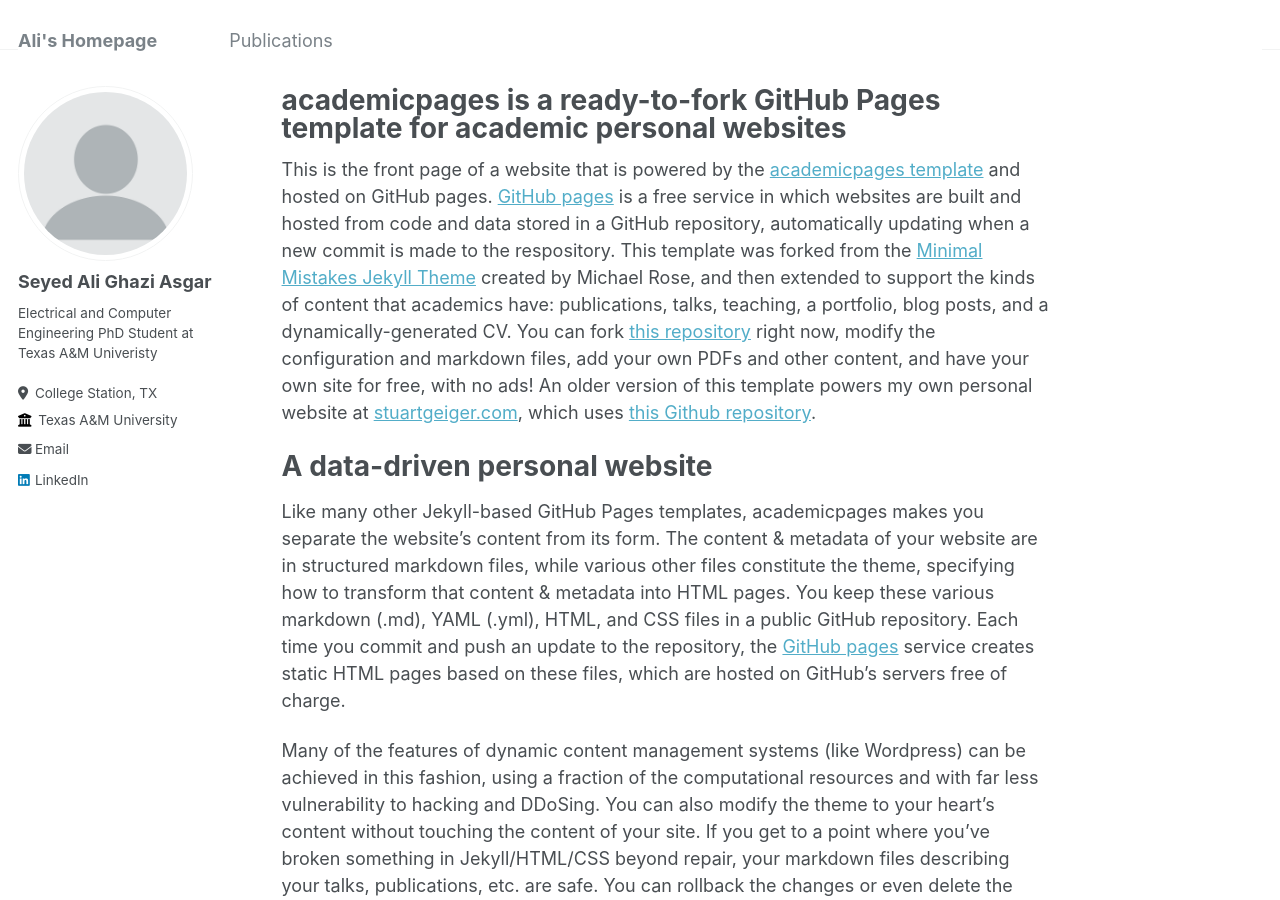
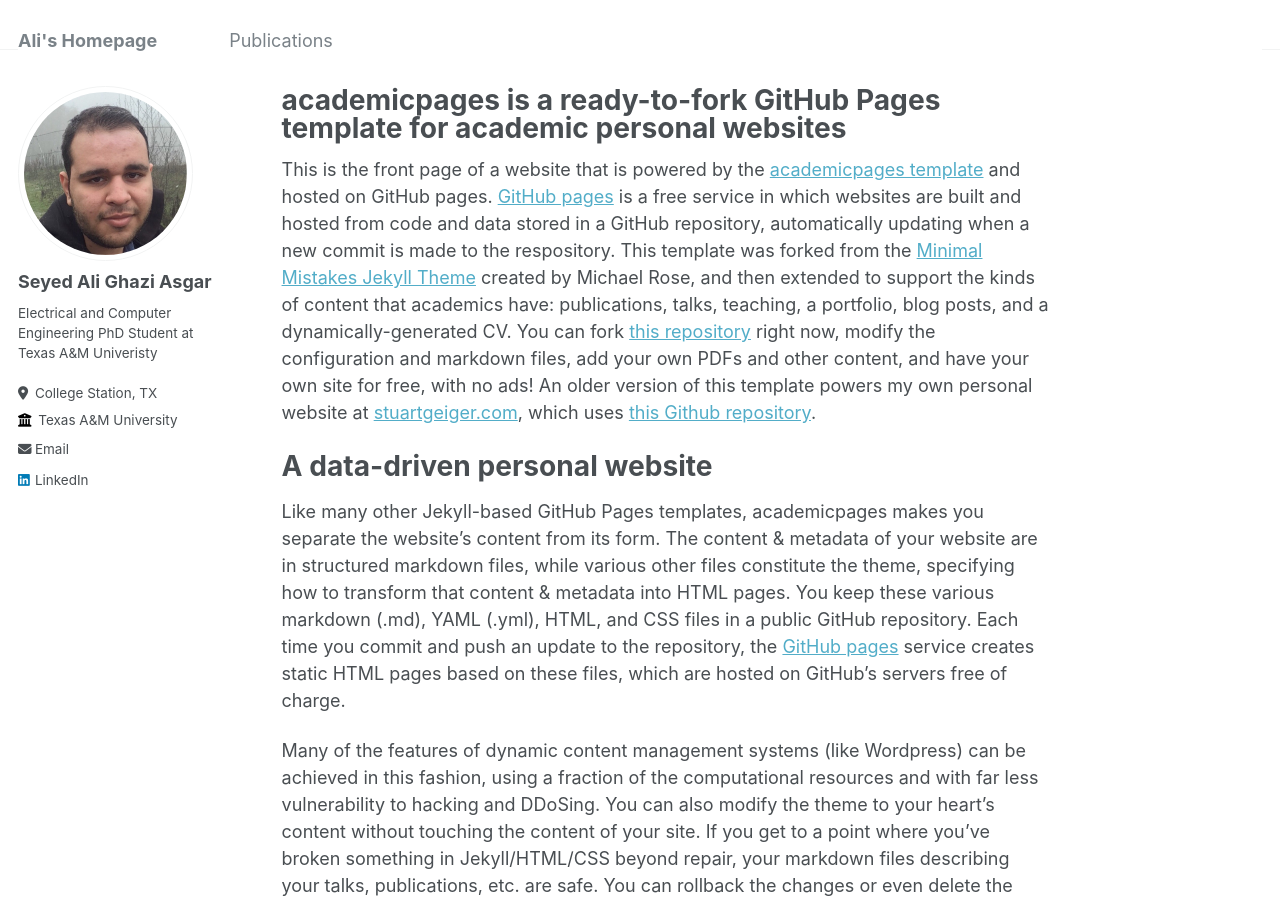
Before and after one commit to ali-ghazi78/about, a Jekyll site: the page built from _pages/about.md, in a window 1280 px wide and 900 px high. Built offline with Jekyll 4.4.1, drawn with Linux system fonts in a browser that asks for light colours.

Commit message:
Update _config.yml

```diff
--- a/_config.yml
+++ b/_config.yml
@@ -21,7 +21,7 @@ repository               : "ali-ghazi78.github.io"
 #               Additional customization can be done by editing /_includes/author-profile.html
 author:
   # Biographic information
-  avatar           : "profile.png"
+  avatar           : "1589347752910.jpeg"
   name             : "Seyed Ali Ghazi Asgar"
   bio              : "Electrical and Computer Engineering PhD Student at Texas A&M Univeristy"
   location         : "College Station, TX"
```
